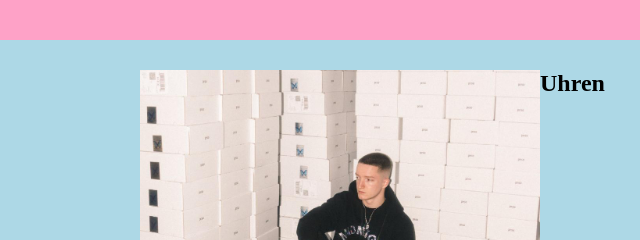
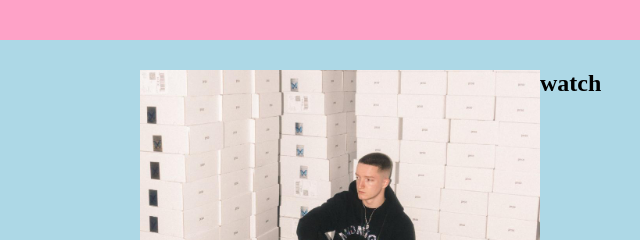
Before and after one commit to seanbutz/seanbutz.github.io, a plain HTML site: page index.html in a window 1280 px wide. Shown: the part 171-411 px from the top of the page, 0-640 px from the left. Drawn offline with Linux system fonts and the light colour scheme.

Commit message:
Update index.html

```diff
--- a/index.html
+++ b/index.html
@@ -24,7 +24,7 @@
 </div>
 <section>
 <div id="wropper">
-<h2>Uhren</h2>
+<h2>watch</h2>
 
 
 
```
